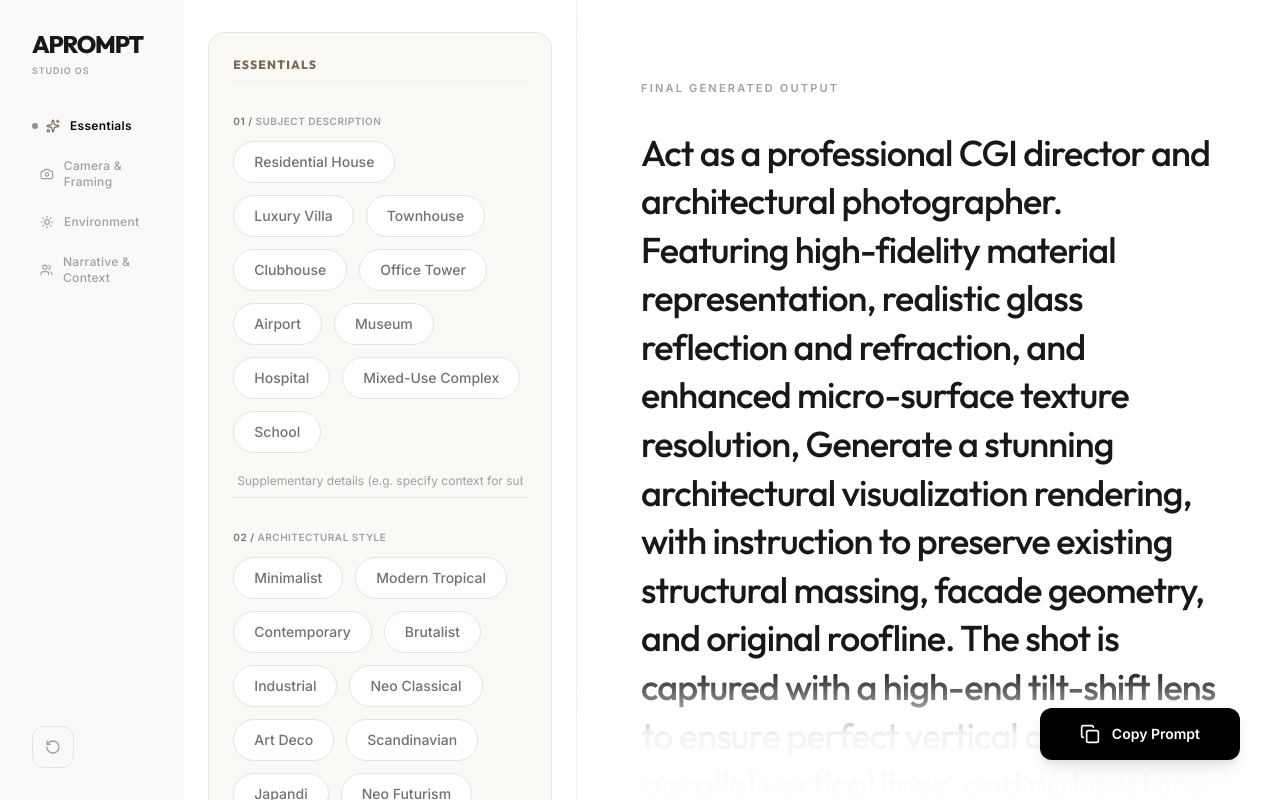
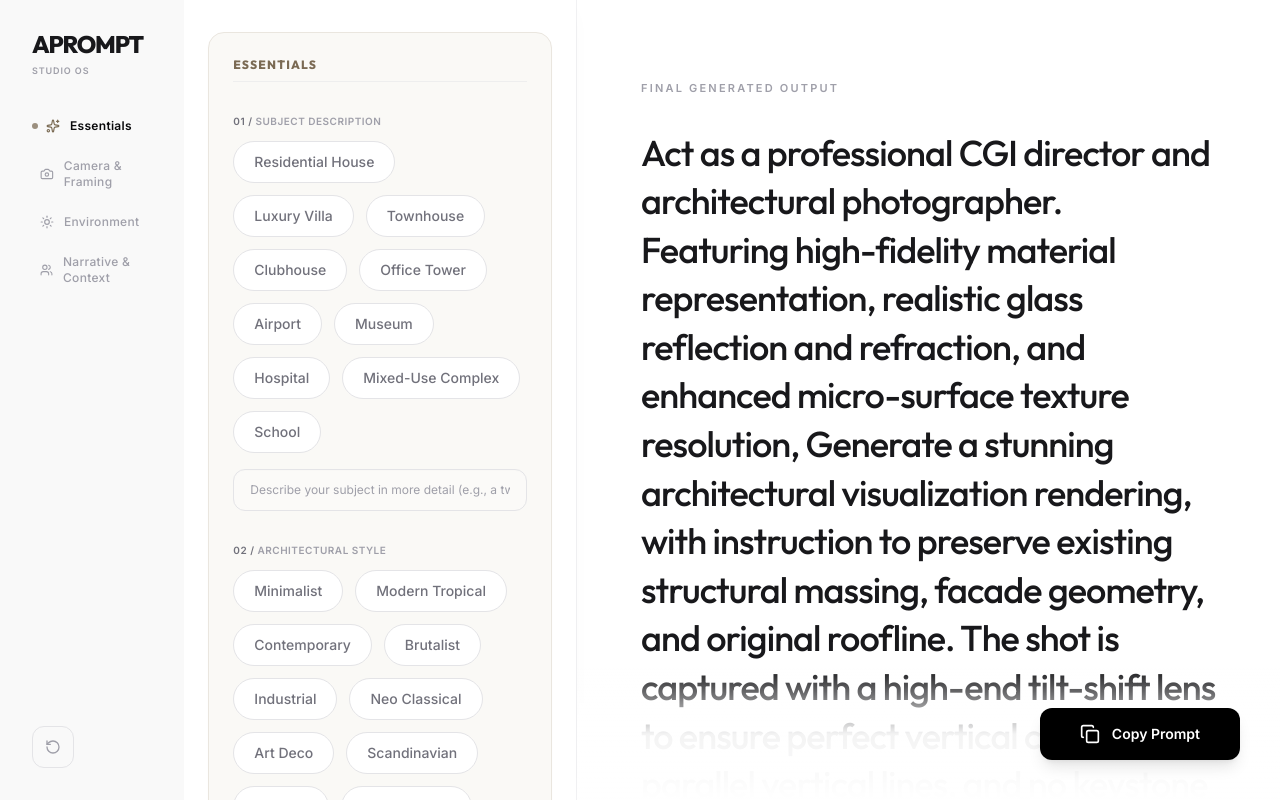
Before and after one commit to affanmaulana/aprompt, a React (Vite) app: page / in a window 1280 px wide. Built offline with nearby package versions, Linux system fonts and the light colour scheme.

Commit message:
style: redesign text inputs to be premium rounded boxes and improve placeholders

```diff
--- a/src/components/ModuleInput.jsx
+++ b/src/components/ModuleInput.jsx
@@ -7,6 +7,25 @@ export default function ModuleInput({
   index
 }) {
   const formattedIndex = index !== undefined ? `${String(index).padStart(2, '0')} / ` : '';
+
+  // Get premium, communicative placeholder text based on module ID and context
+  const getPlaceholderText = () => {
+    if (item.id === 'material') {
+      return "Add specific materials or custom textures (e.g., micro-cement, warm teakwood, brushed steel)...";
+    }
+    if (item.id === 'subject') {
+      return "Describe your subject in more detail (e.g., a two-story modern house with large glass windows)...";
+    }
+    if (item.id === 'arch_style') {
+      return "Elaborate on the architectural style (e.g., Minimalist Japandi blend with organic curves)...";
+    }
+    if (item.allowDetailInput) {
+      return `Add custom details for ${item.title.toLowerCase()} (e.g., specify angles, lighting accents, or specific placements)...`;
+    }
+    return "Describe your custom preference here in detail...";
+  };
+
+  const inputClassName = "w-full mt-4 px-4 py-3 rounded-xl border border-zinc-200 bg-zinc-50/30 text-xs font-sans text-zinc-800 placeholder-zinc-400 hover:bg-zinc-50/70 hover:border-zinc-350 focus:bg-white focus:border-zinc-950 focus:ring-1 focus:ring-zinc-950 focus:outline-none transition-all duration-200 shadow-[inset_0_1px_2px_rgba(0,0,0,0.01)]";
 
   // 1. Render Materiality Multi-Select
   if (item.type === 'multi-select') {
@@ -39,8 +58,8 @@ export default function ModuleInput({
           type="text"
           value={customText || ""}
           onChange={(e) => onCustomTextChange(item.id, e.target.value)}
-          placeholder="Additional materials (e.g. polished brass, Venetian plaster)..."
-          className="w-full mt-3 px-1 py-2 border-b border-zinc-200 focus:border-zinc-950 text-xs font-sans text-zinc-800 placeholder-zinc-400 bg-transparent focus:outline-none transition-all"
+          placeholder={getPlaceholderText()}
+          className={inputClassName}
         />
       </div>
     );
@@ -77,8 +96,8 @@ export default function ModuleInput({
           type="text"
           value={customText || ""}
           onChange={(e) => onCustomTextChange(item.id, e.target.value)}
-          placeholder={`Supplementary details (e.g. specify context for ${item.title.toLowerCase()})...`}
-          className="w-full mt-3 px-1 py-2 border-b border-zinc-200 focus:border-zinc-950 text-xs font-sans text-zinc-800 placeholder-zinc-400 bg-transparent focus:outline-none transition-all"
+          placeholder={getPlaceholderText()}
+          className={inputClassName}
         />
       )}
 
@@ -87,8 +106,8 @@ export default function ModuleInput({
           type="text"
           value={customText || ""}
           onChange={(e) => onCustomTextChange(item.id, e.target.value)}
-          placeholder="Type custom specification here..."
-          className="w-full mt-3 px-1 py-2 border-b border-zinc-200 focus:border-zinc-950 text-xs font-sans text-zinc-800 placeholder-zinc-400 bg-transparent focus:outline-none transition-all animate-in fade-in duration-150"
+          placeholder={getPlaceholderText()}
+          className={`${inputClassName} animate-in fade-in duration-150`}
         />
       )}
     </div>
```
